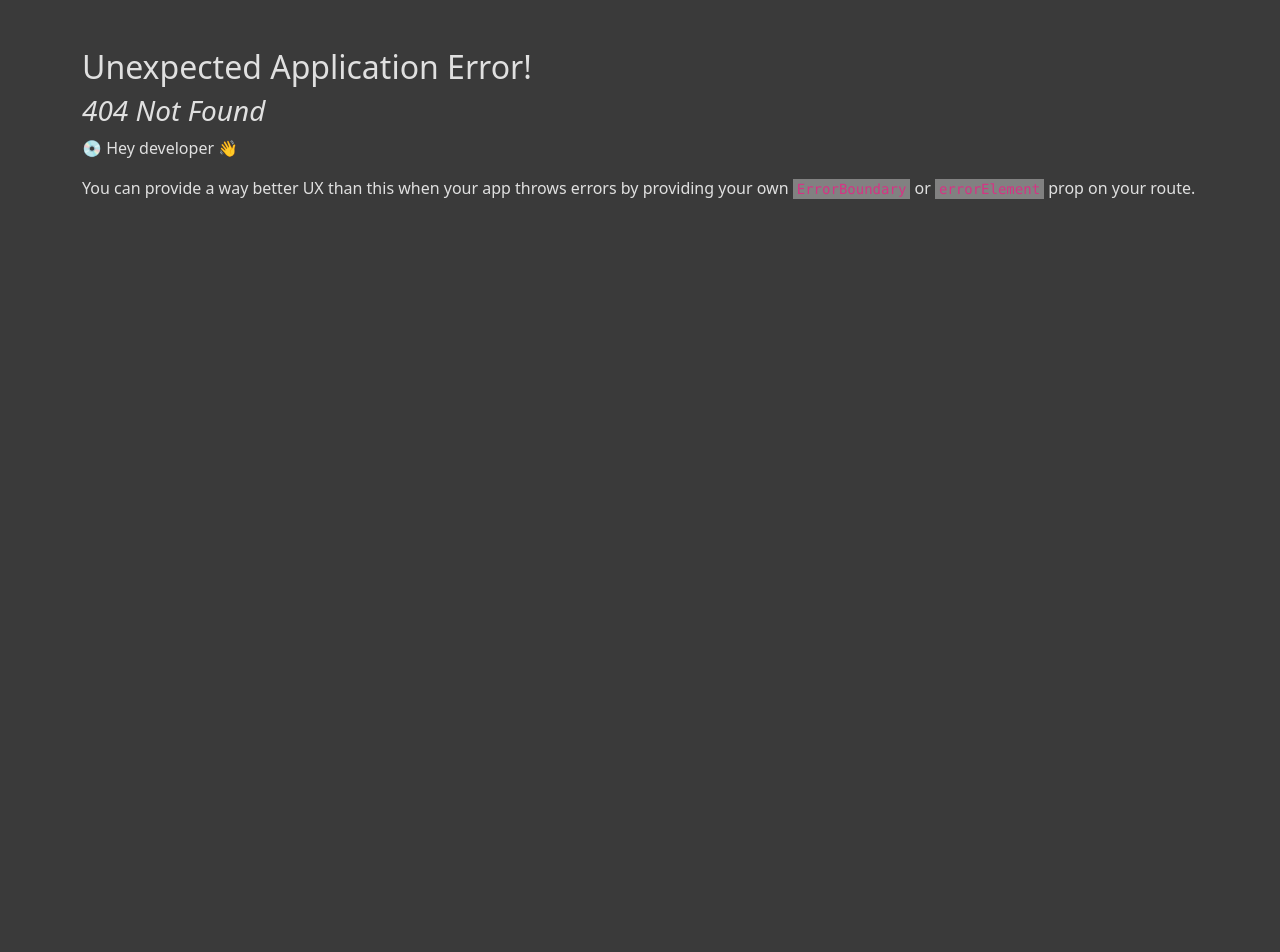
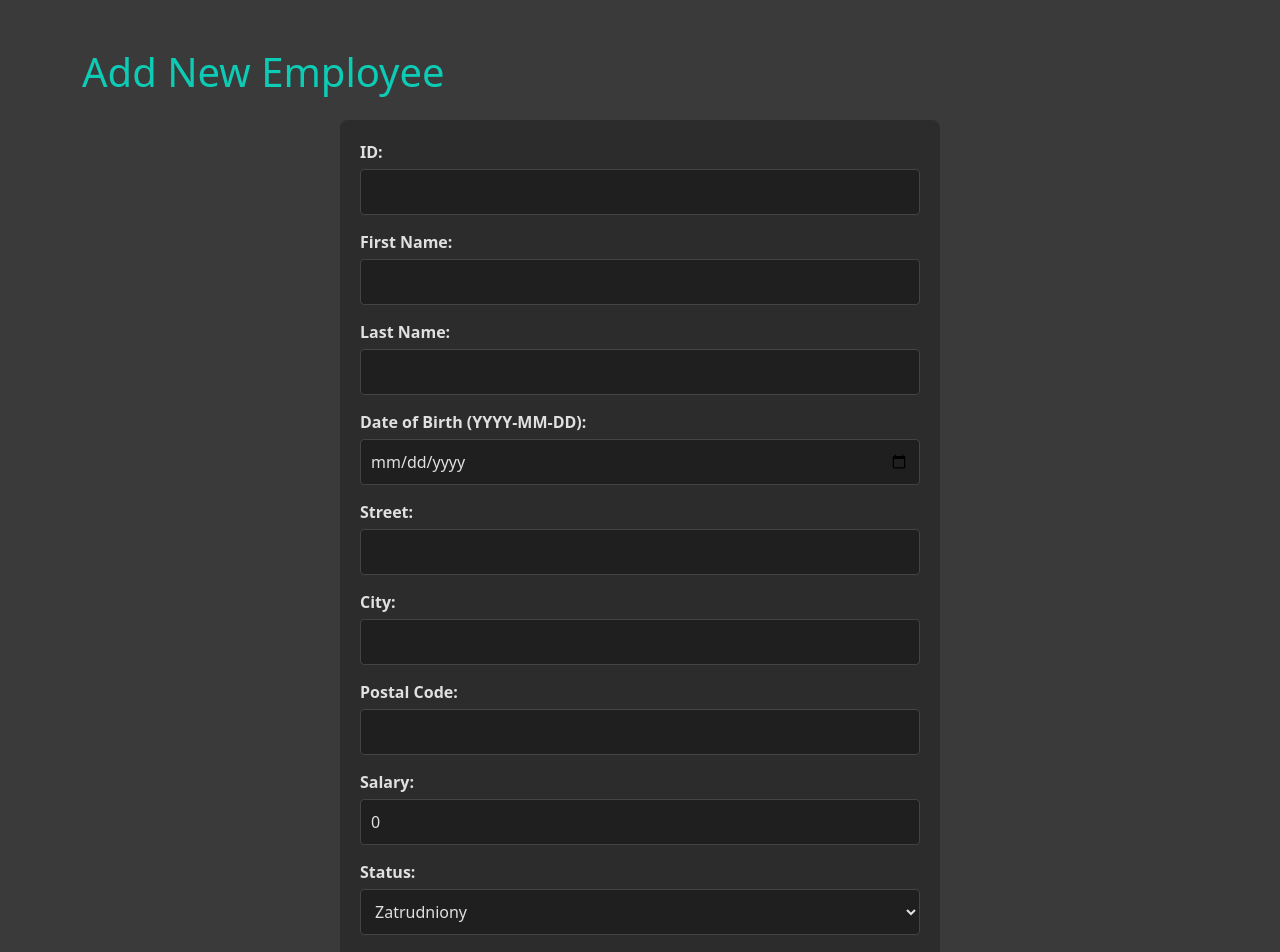
Before and after one commit to justynakwasniak/employees-app, a React (Vite) app: page /add in a window 1280 px wide. Before the commit this address had no page. Shown: the top 952 px of the page. Before the commit the page ends 800 px from the top, so only its background shows below. Built offline with nearby package versions, Linux system fonts and the light colour scheme; data requests are answered from the project's data file.

Commit message:
add api and new employee form

```diff
--- /dev/null
+++ b/db.json
@@ -0,0 +1,76 @@
+{
+  "employees": [
+    {
+      "id": "1",
+      "firstname": "john",
+      "lastname": "doe",
+      "birthdate": "1985-01-15",
+      "street": "123 Elm St",
+      "city": "Springfield",
+      "postalCode": "62701",
+      "salary": 5000,
+      "status": "na urlopie",
+      "phonenumber": 123456789
+    },
+    {
+      "id": "2",
+      "firstname": "ella",
+      "lastname": "adams",
+      "birthdate": "1990-02-25",
+      "street": "456 Oak St",
+      "city": "Metropolis",
+      "postalCode": "10001",
+      "salary": 6000,
+      "status": "na urlopie",
+      "phonenumber": 987654321
+    },
+    {
+      "id": "3",
+      "firstname": "ann",
+      "lastname": "owen",
+      "birthdate": "1988-03-10",
+      "street": "789 Pine St",
+      "city": "Gotham",
+      "postalCode": "20001",
+      "salary": 7000,
+      "status": "na urlopie",
+      "phonenumber": 198123456
+    },
+    {
+      "id": "4",
+      "firstname": "lily",
+      "lastname": "colins",
+      "birthdate": "1975-04-05",
+      "street": "321 Maple St",
+      "city": "Star City",
+      "postalCode": "30001",
+      "salary": 20000,
+      "status": "na urlopie",
+      "phonenumber": 6728373
+    },
+    {
+      "id": "5",
+      "firstname": "nick",
+      "lastname": "werty",
+      "birthdate": "1980-05-20",
+      "street": "654 Birch St",
+      "city": "Central City",
+      "postalCode": "40001",
+      "salary": 1000000,
+      "status": "na urlopie",
+      "phonenumber": 63828373
+    },
+    {
+      "id": "66666666666",
+      "firstname": "nnnn",
+      "lastname": "kwasniak",
+      "birthdate": "2024-08-02",
+      "street": "ggg",
+      "city": "ggggggggg",
+      "postalCode": "gggggggggggggg",
+      "salary": "4",
+      "status": "Zatrudniony",
+      "phonenumber": "0777"
+    }
+  ]
+}
--- a/package.json
+++ b/package.json
@@ -23,6 +23,7 @@
     "eslint": "^8.57.0",
     "eslint-plugin-react-hooks": "^4.6.2",
     "eslint-plugin-react-refresh": "^0.4.7",
+    "json-server": "^1.0.0-beta.1",
     "typescript": "^5.2.2",
     "vite": "^5.3.4"
   }
--- a/src/App.css
+++ b/src/App.css
@@ -98,3 +98,46 @@ thead th {
   background-color: #6c757d; /* Jaśniejszy kolor tła po najechaniu */
   color: white; /* Opcjonalnie zmiana koloru tekstu */
 }
+/* Stylizacja formularza dodawania pracownika */
+.add-employee-form {
+  max-width: 600px;
+  margin: auto;
+  padding: 20px;
+  border-radius: 8px;
+  background-color: #2c2c2c;
+  color: #e0e0e0;
+}
+
+.add-employee-form .form-group {
+  margin-bottom: 15px;
+}
+
+.add-employee-form label {
+  display: block;
+  margin-bottom: 5px;
+  font-weight: bold;
+}
+
+.add-employee-form input,
+.add-employee-form select {
+  width: 100%;
+  padding: 10px;
+  border: 1px solid #444;
+  border-radius: 4px;
+  background-color: #1f1f1f;
+  color: #e0e0e0;
+}
+
+.add-employee-form button {
+  padding: 10px 20px;
+  background-color: var(--primary-color);
+  border: none;
+  border-radius: 4px;
+  color: #fff;
+  cursor: pointer;
+  font-size: 16px;
+}
+
+.add-employee-form button:hover {
+  background-color: var(--secondary-color);
+}
--- a/src/App.tsx
+++ b/src/App.tsx
@@ -1,77 +1,30 @@
-import "./App.css";
-import React, { useState } from "react";
+import React, { useEffect, useState } from "react";
 import { createBrowserRouter, RouterProvider } from "react-router-dom";
 import { EmployeesPage } from "./pages/EmployeesPage";
 import { DetailsPage } from "./pages/DetailsPage";
+import { AddEmployeePage } from "./pages/AddEmployeePage"; // Dodaj import dla AddEmployeePage
 import { Employee } from "./modals/Employee";
+import { fetchEmployees, createEmployee } from "./services/API"; // Zmiana ścieżki importu
 
 const App = () => {
   const [searchTerm, setSearchTerm] = useState("");
+  const [employees, setEmployees] = useState<Employee[]>([]);
 
-  const mockData: Employee[] = [
-    {
-      id: "1",
-      firstname: "john",
-      lastname: "doe",
-      birthdate: "1985-01-15",
-      street: "123 Elm St",
-      city: "Springfield",
-      postalCode: "62701",
-      salary: 5000,
-      status: "na urlopie",
-      phonenumber: 123456789,
-    },
-    {
-      id: "2",
-      firstname: "ella",
-      lastname: "adams",
-      birthdate: "1990-02-25",
-      street: "456 Oak St",
-      city: "Metropolis",
-      postalCode: "10001",
-      salary: 6000,
-      status: "na urlopie",
-      phonenumber: 987654321,
-    },
-    {
-      id: "3",
-      firstname: "ann",
-      lastname: "owen",
-      birthdate: "1988-03-10",
-      street: "789 Pine St",
-      city: "Gotham",
-      postalCode: "20001",
-      salary: 7000,
-      status: "na urlopie",
-      phonenumber: 198123456,
-    },
-    {
-      id: "4",
-      firstname: "lily",
-      lastname: "colins",
-      birthdate: "1975-04-05",
-      street: "321 Maple St",
-      city: "Star City",
-      postalCode: "30001",
-      salary: 20000,
-      status: "na urlopie",
-      phonenumber: 6728373,
-    },
-    {
-      id: "5",
-      firstname: "nick",
-      lastname: "werty",
-      birthdate: "1980-05-20",
-      street: "654 Birch St",
-      city: "Central City",
-      postalCode: "40001",
-      salary: 1000000,
-      status: "na urlopie",
-      phonenumber: 63828373,
-    },
-  ];
+  useEffect(() => {
+    fetchEmployees().then((data) => setEmployees(data));
+  }, []);
 
-  const filteredData = mockData.filter((employee) =>
+  const handleAddEmployee = (newEmployee: Employee) => {
+    createEmployee(newEmployee)
+      .then((createdEmployee) => {
+        setEmployees([...employees, createdEmployee]);
+      })
+      .catch((error) => {
+        console.error("Error adding employee:", error);
+      });
+  };
+
+  const filteredData = employees.filter((employee) =>
     `${employee.firstname} ${employee.lastname} ${employee.id} ${employee.phonenumber}`
       .toLowerCase()
       .includes(searchTerm.toLowerCase())
@@ -90,7 +43,11 @@ const App = () => {
     },
     {
       path: "/details/:id",
-      element: <DetailsPage data={mockData} />,
+      element: <DetailsPage data={employees} />,
+    },
+    {
+      path: "/add",
+      element: <AddEmployeePage onAdd={handleAddEmployee} />,
     },
   ]);
 
--- /dev/null
+++ b/src/components/AddEmployeeForm.tsx
@@ -0,0 +1,167 @@
+import React, { useState } from "react";
+import { Employee } from "../modals/Employee";
+
+interface AddEmployeeFormProps {
+  onAdd: (employee: Employee) => void;
+}
+
+export const AddEmployeeForm: React.FC<AddEmployeeFormProps> = ({ onAdd }) => {
+  const [formData, setFormData] = useState<Employee>({
+    id: "",
+    firstname: "",
+    lastname: "",
+    birthdate: "",
+    street: "",
+    city: "",
+    postalCode: "",
+    salary: 0,
+    status: "Zatrudniony",
+    phonenumber: 0,
+  });
+
+  const handleChange = (
+    e: React.ChangeEvent<HTMLInputElement | HTMLSelectElement>
+  ) => {
+    const { name, value } = e.target;
+    setFormData({ ...formData, [name]: value });
+  };
+
+  const handleSubmit = (e: React.FormEvent) => {
+    e.preventDefault();
+    if (
+      formData.id &&
+      formData.firstname &&
+      formData.lastname &&
+      formData.salary
+    ) {
+      onAdd(formData);
+      setFormData({
+        id: "",
+        firstname: "",
+        lastname: "",
+        birthdate: "",
+        street: "",
+        city: "",
+        postalCode: "",
+        salary: 0,
+        status: "Zatrudniony",
+        phonenumber: 0,
+      });
+    }
+  };
+
+  return (
+    <form className="add-employee-form" onSubmit={handleSubmit}>
+      <div className="form-group">
+        <label htmlFor="id">ID:</label>
+        <input
+          type="text"
+          id="id"
+          name="id"
+          value={formData.id}
+          onChange={handleChange}
+          required
+        />
+      </div>
+      <div className="form-group">
+        <label htmlFor="firstname">First Name:</label>
+        <input
+          type="text"
+          id="firstname"
+          name="firstname"
+          value={formData.firstname}
+          onChange={handleChange}
+          required
+        />
+      </div>
+      <div className="form-group">
+        <label htmlFor="lastname">Last Name:</label>
+        <input
+          type="text"
+          id="lastname"
+          name="lastname"
+          value={formData.lastname}
+          onChange={handleChange}
+          required
+        />
+      </div>
+      <div className="form-group">
+        <label htmlFor="birthdate">Date of Birth (YYYY-MM-DD):</label>
+        <input
+          type="date"
+          id="birthdate"
+          name="birthdate"
+          value={formData.birthdate}
+          onChange={handleChange}
+        />
+      </div>
+      <div className="form-group">
+        <label htmlFor="street">Street:</label>
+        <input
+          type="text"
+          id="street"
+          name="street"
+          value={formData.street}
+          onChange={handleChange}
+        />
+      </div>
+      <div className="form-group">
+        <label htmlFor="city">City:</label>
+        <input
+          type="text"
+          id="city"
+          name="city"
+          value={formData.city}
+          onChange={handleChange}
+        />
+      </div>
+      <div className="form-group">
+        <label htmlFor="postalCode">Postal Code:</label>
+        <input
+          type="text"
+          id="postalCode"
+          name="postalCode"
+          value={formData.postalCode}
+          onChange={handleChange}
+        />
+      </div>
+      <div className="form-group">
+        <label htmlFor="salary">Salary:</label>
+        <input
+          type="number"
+          id="salary"
+          name="salary"
+          value={formData.salary}
+          onChange={handleChange}
+          required
+        />
+      </div>
+      <div className="form-group">
+        <label htmlFor="status">Status:</label>
+        <select
+          id="status"
+          name="status"
+          value={formData.status}
+          onChange={handleChange}
+        >
+          <option value="Zatrudniony">Zatrudniony</option>
+          <option value="Na urlopie">Na urlopie</option>
+          <option value="Zwolniony">Zwolniony</option>
+        </select>
+      </div>
+      <div className="form-group">
+        <label htmlFor="phonenumber">Phone Number:</label>
+        <input
+          type="text"
+          id="phonenumber"
+          name="phonenumber"
+          value={formData.phonenumber}
+          onChange={handleChange}
+        />
+      </div>
+      <button type="submit" className="btn btn-primary">
+        Add Employee
+      </button>
+    </form>
+  );
+};
--- /dev/null
+++ b/src/pages/AddEmployeePage.tsx
@@ -0,0 +1,16 @@
+import React from "react";
+import { AddEmployeeForm } from "../components/AddEmployeeForm";
+import { Employee } from "../modals/Employee";
+
+interface AddEmployeePageProps {
+  onAdd: (employee: Employee) => void;
+}
+
+export const AddEmployeePage: React.FC<AddEmployeePageProps> = ({ onAdd }) => {
+  return (
+    <div>
+      <h1 className="mb-4">Add New Employee</h1>
+      <AddEmployeeForm onAdd={onAdd} />
+    </div>
+  );
+};
--- a/src/pages/EmployeesPage.tsx
+++ b/src/pages/EmployeesPage.tsx
@@ -1,8 +1,8 @@
-// src/pages/EmployeesPage.tsx
 import React from "react";
 import { Employee } from "../modals/Employee";
 import SearchBar from "../components/SearchBar";
 import { Table } from "../components/Table";
+import { Link } from "react-router-dom";
 
 interface EmployeesPageProps {
   searchTerm: string;
@@ -19,6 +19,9 @@ export function EmployeesPage({
     <>
       <h1 className="mb-4">Employees</h1>
       <SearchBar searchTerm={searchTerm} setSearchTerm={setSearchTerm} />
+      <Link to="/add" className="btn btn-primary mb-4">
+        Add Employee
+      </Link>
       <Table data={data} />
     </>
   );
--- /dev/null
+++ b/src/services/API.ts
@@ -0,0 +1,29 @@
+import { Employee } from "./modals/Employee";
+
+export const createEmployee = (newEmployee: Employee) => {
+  const apiUrl = "http://localhost:3000/employees";
+  return fetch(apiUrl, {
+    method: "POST",
+    headers: {
+      "Content-Type": "application/json",
+    },
+    body: JSON.stringify(newEmployee),
+  }).then((response) => {
+    if (response.ok) {
+      return response.json();
+    } else {
+      throw new Error("Cannot create new employee");
+    }
+  });
+};
+
+export const fetchEmployees = () => {
+  const apiUrl = "http://localhost:3000/employees";
+  return fetch(apiUrl).then((response) => {
+    if (response.ok) {
+      return response.json();
+    } else {
+      throw new Error("Cannot fetch employees");
+    }
+  });
+};
```
Also changed, not shown: 1 other file (tests, documents, lock files or other folders).
